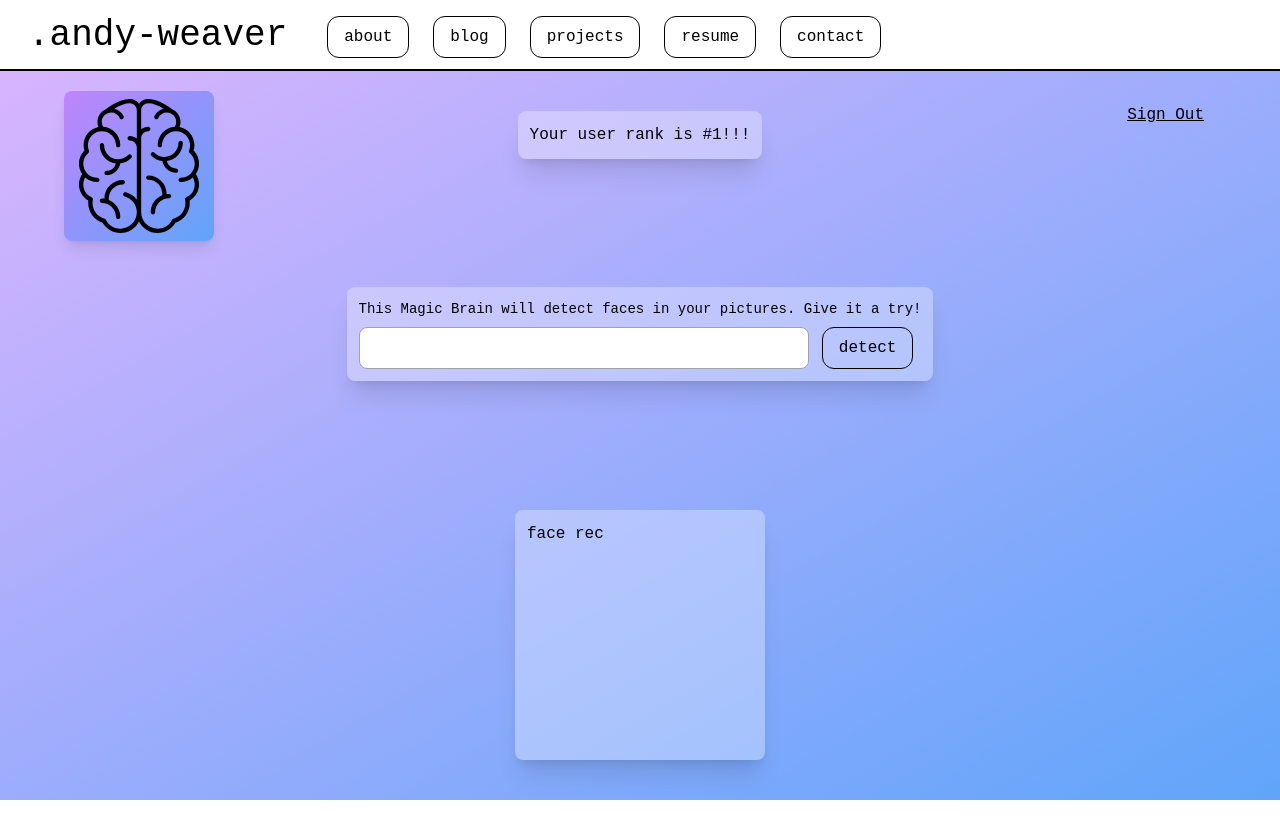
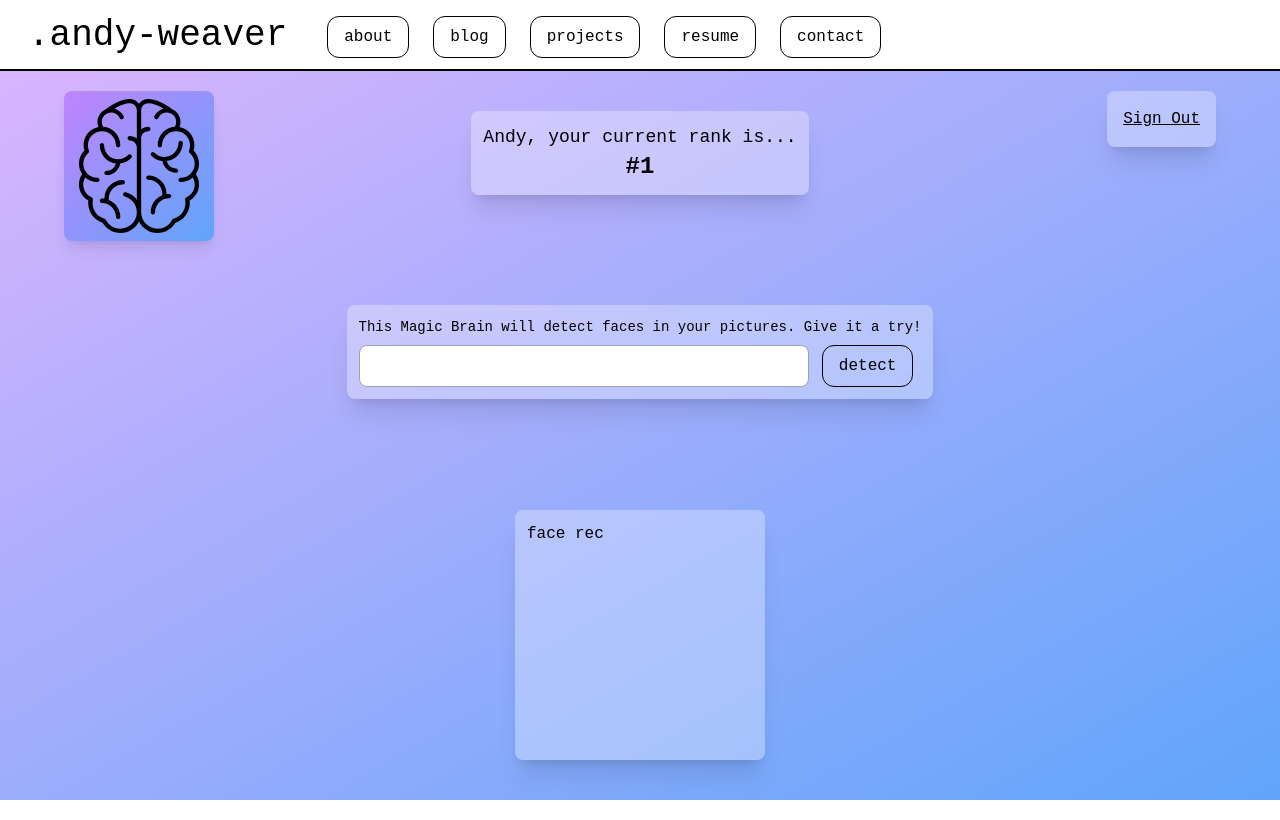
Before and after one commit to aaweaver-actuary/andy-web, a Next.js app: page /projects/face-detection in a window 1280 px wide. Built offline with nearby package versions, Linux system fonts and the light colour scheme.

Commit message:
lots of work to get back almost exactly where I was

```diff
--- a/package.json
+++ b/package.json
@@ -45,10 +45,16 @@
     "react-dom": "18.2.0",
     "react-error-boundary": "^4.0.10",
     "react-parallax-tilt": "^1.7.155",
+    "react-particles": "^2.11.0",
     "react-syntax-highlighter": "^15.5.0",
     "tailwindcss": "3.3.2",
     "ts-node": "^10.9.1",
+    "tsparticles-engine": "^2.11.1",
+    "tsparticles-slim": "^2.11.1",
     "typescript": "^5.1.6",
     "zustand": "^4.3.9"
+  },
+  "devDependencies": {
+    "tsparticles-demo-configs": "^2.11.1"
   }
 }
--- a/src/app/components/Layout.component.jsx
+++ b/src/app/components/Layout.component.jsx
@@ -2,6 +2,7 @@
 
 import Link from 'next/link';
 import Button from './Button.component';
+import Scroll from './Scroll.component';
 
 const navItems = [
   { category: 'about', link: '/about' },
@@ -13,7 +14,7 @@ const navItems = [
 
 const Layout = ({ children }) => {
   return (
-    <div className="w-[100vw] h-[100vh] flex flex-col mb-5">
+    <div className="w-[100vw] h-[100vh] flex flex-col mb-5 z-[10000]">
       <header className="flex flex-row pb-2 pt-4 border-b-black border-b-2 top-0 h-[75px] ">
         <Link href="/" className="flex flex-col">
           <span className="mx-5 text-4xl w-fit hover:bg-black hover:text-white hover:scale-105 transition-all duration-200">
@@ -32,8 +33,10 @@ const Layout = ({ children }) => {
           </ul>
         </nav>
       </header>
-      <main className={`flex flex-col w-[100%] h-[100%] overflow-y-scroll`}>
-        {children}
+      <main
+        className={`flex flex-col w-[100%] h-[100%] overflow-y-scroll z-[5000]`}
+      >
+        <Scroll>{children}</Scroll>
       </main>
     </div>
   );
--- a/src/app/components/Scroll.component.jsx
+++ b/src/app/components/Scroll.component.jsx
@@ -1,5 +1,7 @@
 const Scroll = ({ children }) => {
-  return <div className="min-h-[500px] overflow-y-scroll">{children}</div>;
+  return (
+    <div className="min-h-[500px] h-full overflow-y-scroll">{children}</div>
+  );
 };
 
 export default Scroll;
--- a/src/app/projects/(react-complex)/face-detection/components/Navigation.component.jsx
+++ b/src/app/projects/(react-complex)/face-detection/components/Navigation.component.jsx
@@ -1,4 +1,5 @@
 import Logo from './Logo.component';
+import Box from './Box.component';
 
 const Navigation = () => {
   return (
@@ -9,14 +10,16 @@ const Navigation = () => {
       `}
     >
       <Logo />
+      <Box style={{ height: 'fit-content' }}>
         <p
           className={`
           text-black hover:text-slate-500
-      underline cursor-pointer p-3
+          underline cursor-pointer p-1
           `}
         >
           Sign Out
         </p>
+      </Box>
     </nav>
   );
 };
--- a/src/app/projects/(react-complex)/face-detection/components/UserRank.component.jsx
+++ b/src/app/projects/(react-complex)/face-detection/components/UserRank.component.jsx
@@ -1,9 +1,16 @@
 import Box from './Box.component';
 
-const UserRank = ({ name, entries }) => {
+const UserRank = ({ name = 'Andy', rank = 1 }) => {
   return (
-    <Box>
-      <h2>Your user rank is #1!!!</h2>
+    <Box
+      style={{
+        display: 'flex',
+        flexDirection: 'column',
+        alignContent: 'center',
+      }}
+    >
+      <h2 className="ubuntu text-lg w-full text-center">{`${name}, your current rank is...`}</h2>
+      <h3 className="ubuntu text-2xl font-bold w-full text-center">{`#${rank}`}</h3>
     </Box>
   );
 };
```
Also changed, not shown: 1 other file (tests, documents, lock files or other folders). Lines whose indentation alone changed are shown as unchanged.
